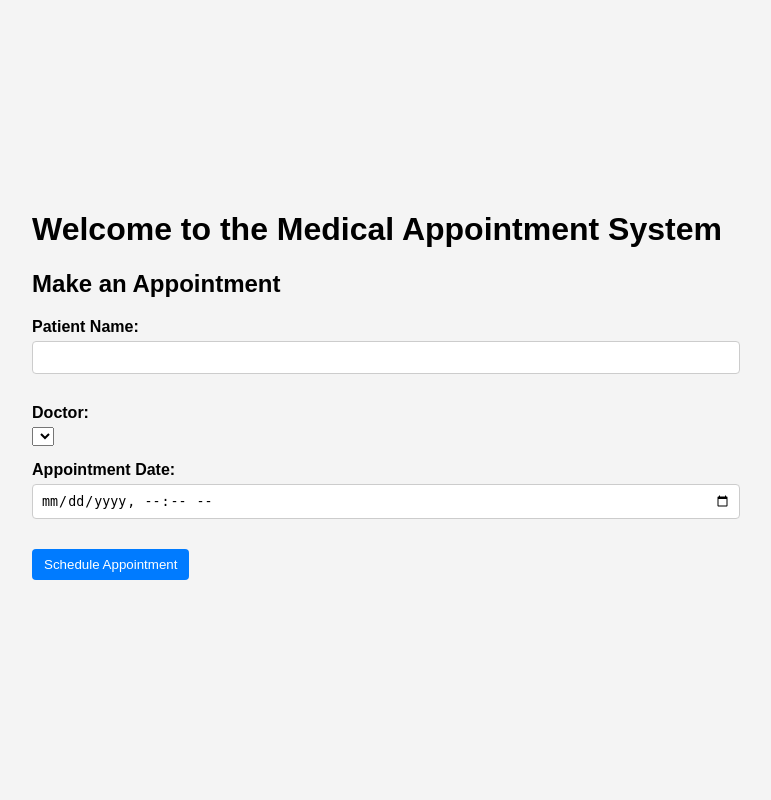
After one commit to theo0131/TWA-project_Medical_Clinics, a Flask app: page /appointments in a window 1280 px wide. The commit adds this page. Shown: the whole page, without its empty margins (263-1034 px from the left). Run offline with Flask 3, Linux system fonts and the light colour scheme; lists and menus that the app fills with data are empty.

Commit message:
added more pages and jwt starting

```diff
--- a/app.py
+++ b/app.py
@@ -1,12 +1,42 @@
-from flask import Flask, render_template
+from flask import Flask, render_template, request, jsonify
+import jwt
+import datetime
 
 app = Flask(__name__)
 
-TEMPLATES_DIR = "templates/"
+app.config['JWT_SECRET_KEY'] = "123d$!@98w21w1D#D!"  # Change this to a secret key for production
 
-@app.route("/login")
+# Simulated user data (replace with your user database logic)
+users = {
+    'user1': {'password': 'password1', 'role': 'user'},
+    'user2': {'password': 'password2', 'role': 'admin'}
+}
+
+# Render login page
+@app.route('/login', methods=['GET'])
+def login_page():
+    return render_template('login.html')
+
+@app.route("/login", methods=["POST"])
 def login():
-    return render_template("login.html")
+    data = request.get_json()
+    print("data " + str(data))
+    username = data.get('username')
+    password = data.get('password')
+
+    credentials = users.get(username)
+    if credentials and password == credentials['password']:
+        print("username" + str(username))
+        print("password" + str(password))
+        payload = {
+            'username': str(username),
+            'exp': datetime.datetime.utcnow() + datetime.timedelta(minutes=30)  # Token expiration time
+        }
+        token = jwt.encode(payload, app.config['JWT_SECRET_KEY'], algorithm='HS256')
+        print("token " + str(token))
+        return jsonify({'token': token}), 200
+    else:
+        return jsonify({'message': 'Invalid credentials'}), 401
 
 @app.route("/register")
 def register():
@@ -16,5 +46,34 @@ def register():
 def index():
     return render_template("index.html")
 
+# Protected route example - Requires a valid JWT token to access
+# @app.route('/appointments', methods=['GET'])
+# def appointments():
+#     token = request.headers.get('Authorization')
+#     if not token:
+#         return jsonify({'message': 'Missing token'}), 401
+
+#     try:
+#         decoded = jwt.decode(token, app.config['JWT_SECRET_KEY'], algorithms=['HS256'])
+#         return jsonify({'username': decoded['username']}), 200
+#     except jwt.ExpiredSignatureError:
+#         return jsonify({'message': 'Token expired'}), 401
+#     except jwt.InvalidTokenError:
+#         return jsonify({'message': 'Invalid token'}), 401
+
+@app.route("/appointments")
+def appointments():
+    return render_template('appointments.html')
+
+@app.route('/doctors')
+def doctors():
+    doctor_data = [
+        {'id': 1, 'name': 'Dr. Smith', 'specialty': 'Cardiologist'},
+        {'id': 2, 'name': 'Dr. Johnson', 'specialty': 'Dermatologist'},
+    ]
+
+    # TODO Replace with call from Database
+    return jsonify(doctor_data), 200
+
 if __name__ == '__main__':
     app.run(debug=True)
--- a/static/register.js
+++ b/static/register.js
@@ -5,6 +5,7 @@ new Vue({
       email: '',
       password: '',
       confirmPassword: '',
+      selectedRole: '',
       error: '',
       success: ''
     },
--- /dev/null
+++ b/templates/appointments.html
@@ -0,0 +1,156 @@
+<!DOCTYPE html>
+<html lang="en">
+<head>
+  <meta charset="UTF-8">
+  <title>Welcome Page - Medical Appointments</title>
+  <script src="https://cdn.jsdelivr.net/npm/vue@2.6.14/dist/vue.js"></script>
+  <script src="https://cdn.jsdelivr.net/npm/axios/dist/axios.min.js"></script>
+  <style>
+    body {
+      font-family: Arial, sans-serif;
+      margin: 0;
+      padding: 0;
+      display: flex;
+      justify-content: center;
+      align-items: center;
+      height: 100vh;
+      background-color: #f4f4f4;
+    }
+    .login-container {
+      background-color: white;
+      padding: 20px;
+      border-radius: 5px;
+      box-shadow: 0 0 10px rgba(0, 0, 0, 0.1);
+    }
+    .form-group {
+      margin-bottom: 15px;
+    }
+    .form-group label {
+      display: block;
+      font-weight: bold;
+      margin-bottom: 5px;
+    }
+    .form-group input {
+      width: 100%;
+      padding: 8px;
+      border: 1px solid #ccc;
+      border-radius: 4px;
+    }
+    .form-group button {
+      padding: 8px 12px;
+      background-color: #007bff;
+      color: white;
+      border: none;
+      border-radius: 4px;
+      cursor: pointer;
+    }
+    .form-group button:hover {
+      background-color: #0056b3;
+    }
+  </style>
+</head>
+<body>
+  <div id="app">
+    <h1>Welcome to the Medical Appointment System</h1>
+    <div>
+      <h2>Make an Appointment</h2>
+      <form @submit.prevent="scheduleAppointment">
+        <div class="form-group">
+            <label for="patientName" class="form-group">Patient Name:</label>
+            <input type="text" v-model="appointment.patientName" class="form-group">
+        </div>
+        <div class="form-group">
+            <label for="doctor" class="form-group">Doctor:</label>
+            <select v-model="appointment.doctor">
+            <!-- DO SOMETHING HERE IDK -->
+            </select>
+        </div>
+        <div class="form-group">
+            <label for="appointmentDate" class="form-group">Appointment Date:</label>
+            <input type="datetime-local" v-model="appointment.appointmentDate" class="form-group">
+        </div>
+        <div class="form-group">
+            <button type="submit" class="form-group">Schedule Appointment</button>
+        </div>
+      </form>
+      <p v-if="successMessage" style="color: green;">{{ successMessage }}</p>
+      <p v-if="errorMessage" style="color: red;">{{ errorMessage }}</p>
+    </div>
+  </div>
+
+  <script>
+    new Vue({
+      el: '#app',
+      data: {
+        appointment: {
+          patientName: '',
+          doctor: '',
+          appointmentDate: ''
+        },
+        doctors: [],
+        successMessage: '',
+        errorMessage: ''
+      },
+      mounted() {
+        // Retrieve JWT token from localStorage
+        const token = localStorage.getItem('jwtToken');
+
+        if (token) {
+          // If token exists, make an authenticated request to get doctors
+          axios.get('/doctors', {
+            headers: {
+              Authorization: `Bearer ${token}`
+            }
+          })
+          .then(response => {
+            // Handle successful response and populate doctors data
+            this.doctors = response.data;
+          })
+          .catch(error => {
+            // Handle error (e.g., authentication failure or unauthorized access)
+            console.error('Error fetching doctors:', error);
+          });
+        } else {
+          // Token doesn't exist in localStorage, handle accordingly
+          console.log('No token found in localStorage');
+          // For example, redirect to login page
+          // window.location.href = '/login';
+        }
+      },
+      methods: {
+        scheduleAppointment() {
+          // Logic to schedule appointment
+          // Include the token in the request headers for authentication
+          const token = localStorage.getItem('jwtToken');
+          if (token) {
+            axios.post('/appointments', this.appointment, {
+              headers: {
+                Authorization: `Bearer ${token}`
+              }
+            })
+            .then(response => {
+              // Handle successful appointment scheduling
+              this.successMessage = 'Appointment scheduled successfully!';
+              this.clearForm();
+            })
+            .catch(error => {
+              // Handle error (e.g., authentication failure or unauthorized access)
+              console.error('Error scheduling appointment:', error);
+              this.errorMessage = 'Failed to schedule appointment. Please try again.';
+            });
+          } else {
+            console.log('No token found in localStorage');
+            // Handle case where token is missing (redirect to login, show error message, etc.)
+          }
+        },
+        clearForm() {
+          // Function to clear the form after successful submission
+          this.appointment.patientName = '';
+          this.appointment.doctor = '';
+          this.appointment.appointmentDate = '';
+        }
+      }
+    });
+  </script>
+</body>
+</html>
```
Also changed, not shown: static/login.js (+22 -10 lines), templates/login.html (+33 -1 lines), templates/register.html (+14 -4 lines).
